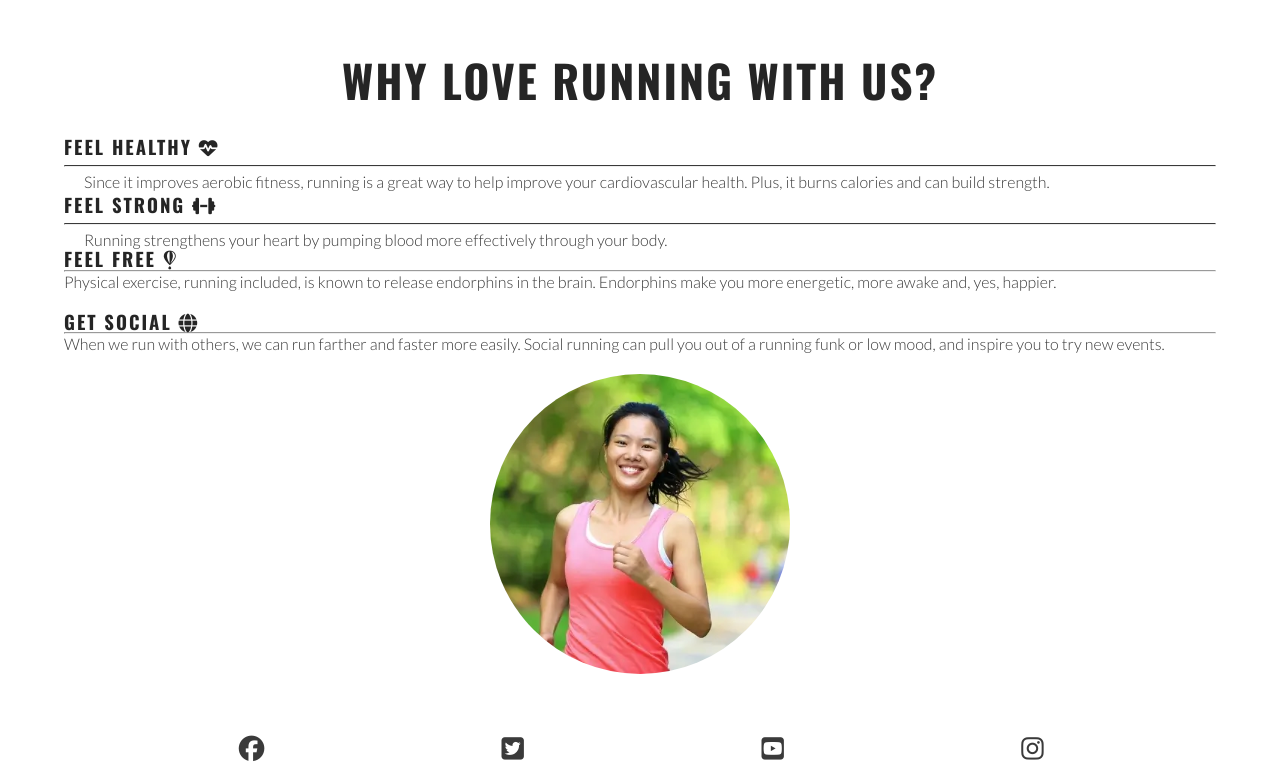
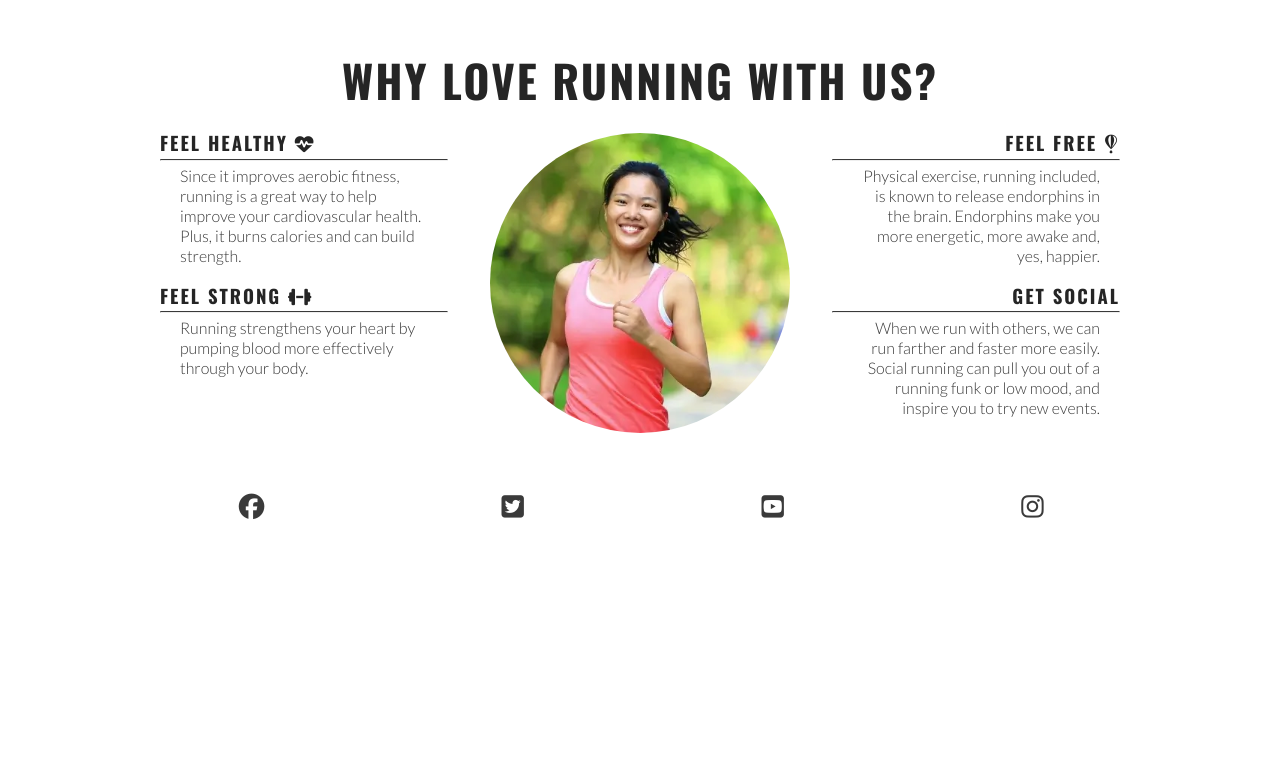
Before and after one commit to balennouri/love-running, a plain HTML site: page index.html in a window 1280 px wide. Shown: the part 652-1435 px from the top of the page. After the commit the page ends 1193 px from the top, so only its background shows below. Drawn offline with nearby package versions, Linux system fonts and the light colour scheme.

Commit message:
make the reasons section responsive

```diff
--- a/assets/css/style.css
+++ b/assets/css/style.css
@@ -21,7 +21,9 @@ body {
 
 }
 
-h1, h2, h3 {
+h1,
+h2,
+h3 {
     font-family: 'Oswald', sans-serif;
     text-transform: uppercase;
     letter-spacing: 2px;
@@ -118,7 +120,8 @@ main {
     padding-left: 10px;
 }
 
-#cover-text > h2, #cover-text > h3 {
+#cover-text>h2,
+#cover-text>h3 {
     color: #ffffff;
 }
 
@@ -135,7 +138,8 @@ main {
     font-size: 280%;
 }
 
-#benefits-physical>div, #benefits-mental>div {
+#benefits-physical>div,
+#benefits-mental>div {
     line-height: 20px;
     margin-bottom: 20px;
 }
@@ -230,6 +234,24 @@ max-height: 300px;
         width: 300px;
         right: 50px;
     }
+
+    /* Reasons section */
+    #benefits-physical,
+    #benefits-mental {
+        display: flex;
+        flex-direction: column;
+        width: 100%;
+    }
+
+    #benefits-physical>div,
+    #benefits-mental>div {
+        width: 75%;
+    }
+
+    #benefits-mental>div {
+        text-align: end;
+        align-self: flex-end;
+    }
 }
 
 
@@ -244,3 +266,40 @@ max-height: 300px;
     }
 
 }
+
+@media screen and (min-width: 1200px)
+{
+
+    #benefits {
+        display: flex;
+        flex-direction: row;
+
+    }
+
+    #benefits>div {
+        flex: 1;
+
+    }
+
+    #benefits-image {
+        order: 0;
+
+    }
+
+    #benefits-mental {
+        order: 1;
+
+    }
+
+    #benefits-mental>div {
+        align-self: flex-start;
+
+    }
+
+    #benefits-physical>div {
+        align-self: flex-end;
+
+    }
+
+
+}
--- a/index.html
+++ b/index.html
@@ -64,14 +64,16 @@
         <h2>WHY LOVE RUNNING WITH US?</h2>
         <div id="benefits">
           <div id="benefits-physical">
+            <div>
               <h3>Feel Healthy <i class="fa-solid fa-heart-pulse"></i></h3>
               <hr />
               <p>
-              Since it improves aerobic fitness, running is a great way to help
-              improve your cardiovascular health. Plus, it burns calories and
-              can build strength.
+                Since it improves aerobic fitness, running is a great way to
+                help improve your cardiovascular health. Plus, it burns calories
+                and can build strength.
               </p>
             </div>
+
             <div>
               <h3>Feel strong <i class="fa-solid fa-dumbbell"></i></h3>
               <hr />
@@ -87,18 +89,19 @@
               <hr />
               <p>
                 Physical exercise, running included, is known to release
-              endorphins in the brain. Endorphins make you more energetic, more
-              awake and, yes, happier.
+                endorphins in the brain. Endorphins make you more energetic,
+                more awake and, yes, happier.
               </p>
             </div>
             <div>
-            <h3>Get Social <i class="fa-solid fa-globe"></i></h3>
-            <hr/>
+              <h3>Get Social</h3>
+              <hr />
               <p>
                 When we run with others, we can run farther and faster more
                 easily. Social running can pull you out of a running funk or low
                 mood, and inspire you to try new events.
               </p>
+            </div>
           </div>
           <div id="benefits-image">
             <div id="circle-cover-bg"></div>
```
Lines whose indentation alone changed are shown as unchanged.
